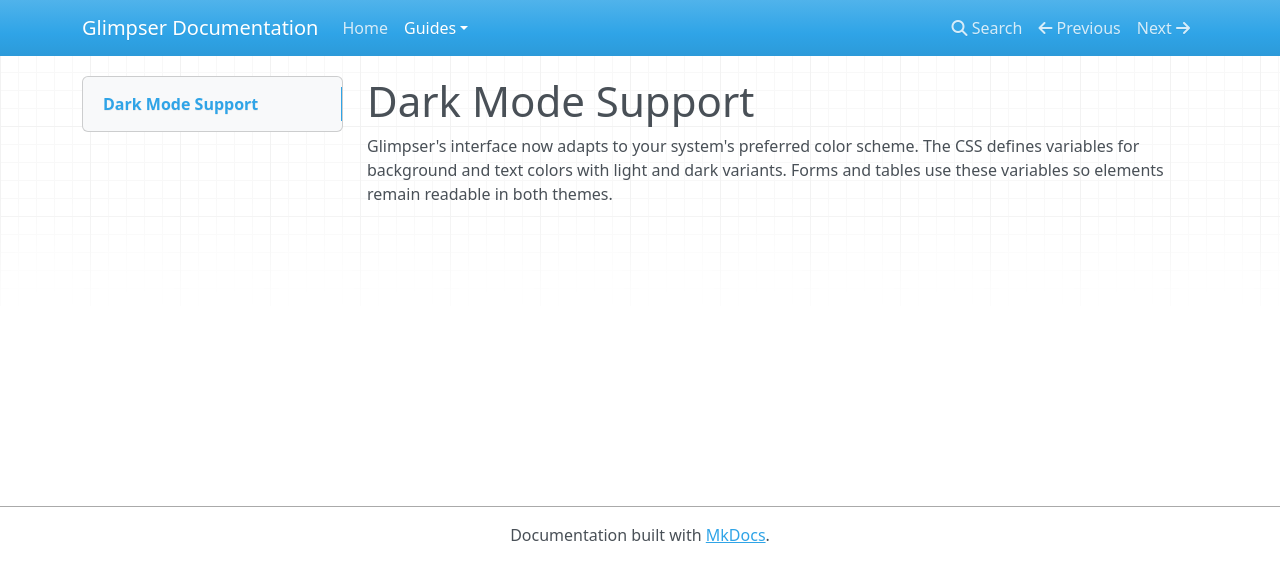
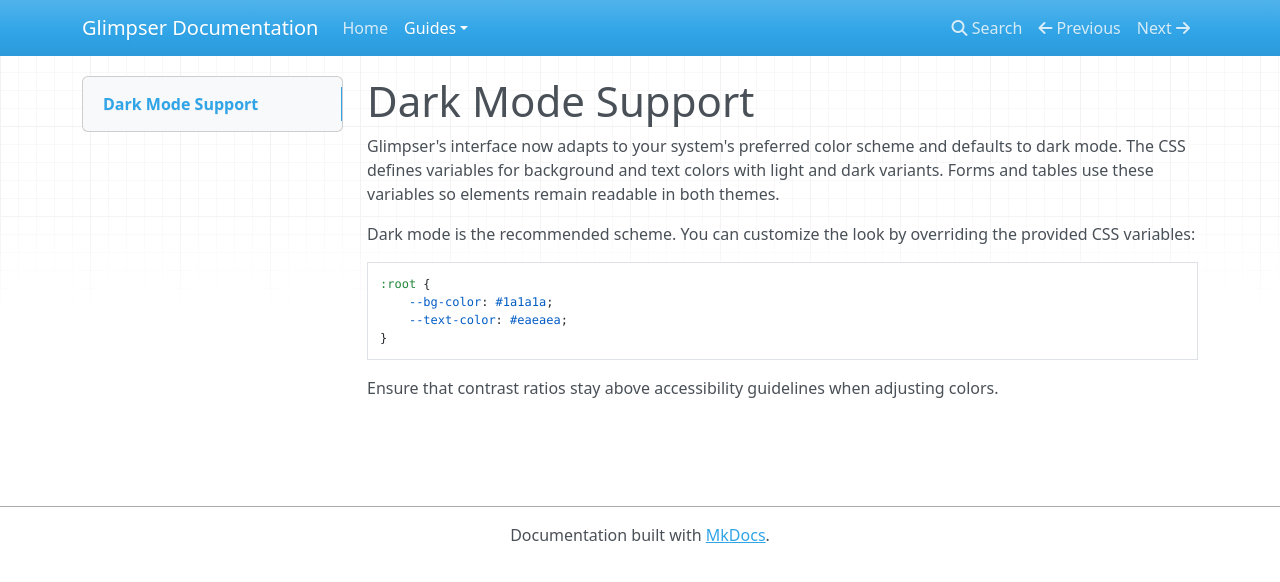
Before and after one commit to KristopherKubicki/glimpser, an MkDocs documentation site: the page built from docs/dark_mode.md, in a window 1280 px wide. Shown: the top 582 px of the page. Built offline with MkDocs 1.6.1, drawn with Linux system fonts in a browser that asks for light colours; nearby versions of some CDN libraries.

Commit message:
docs: clarify dark mode guidance

````diff
--- a/docs/dark_mode.md
+++ b/docs/dark_mode.md
@@ -1,6 +1,19 @@
 # Dark Mode Support
 
-Glimpser's interface now adapts to your system's preferred color scheme.
-The CSS defines variables for background and text colors with light and dark
-variants. Forms and tables use these variables so elements remain readable in
-both themes.
+Glimpser's interface now adapts to your system's preferred color scheme and
+defaults to dark mode. The CSS defines variables for background and text colors
+with light and dark variants. Forms and tables use these variables so elements
+remain readable in both themes.
+
+Dark mode is the recommended scheme. You can customize the look by overriding
+the provided CSS variables:
+
+```css
+:root {
+    --bg-color: #1a1a1a;
+    --text-color: #eaeaea;
+}
+```
+
+Ensure that contrast ratios stay above accessibility guidelines when adjusting
+colors.
````
Also changed, not shown: docs/design_guidelines.md (+1 -1 lines).
